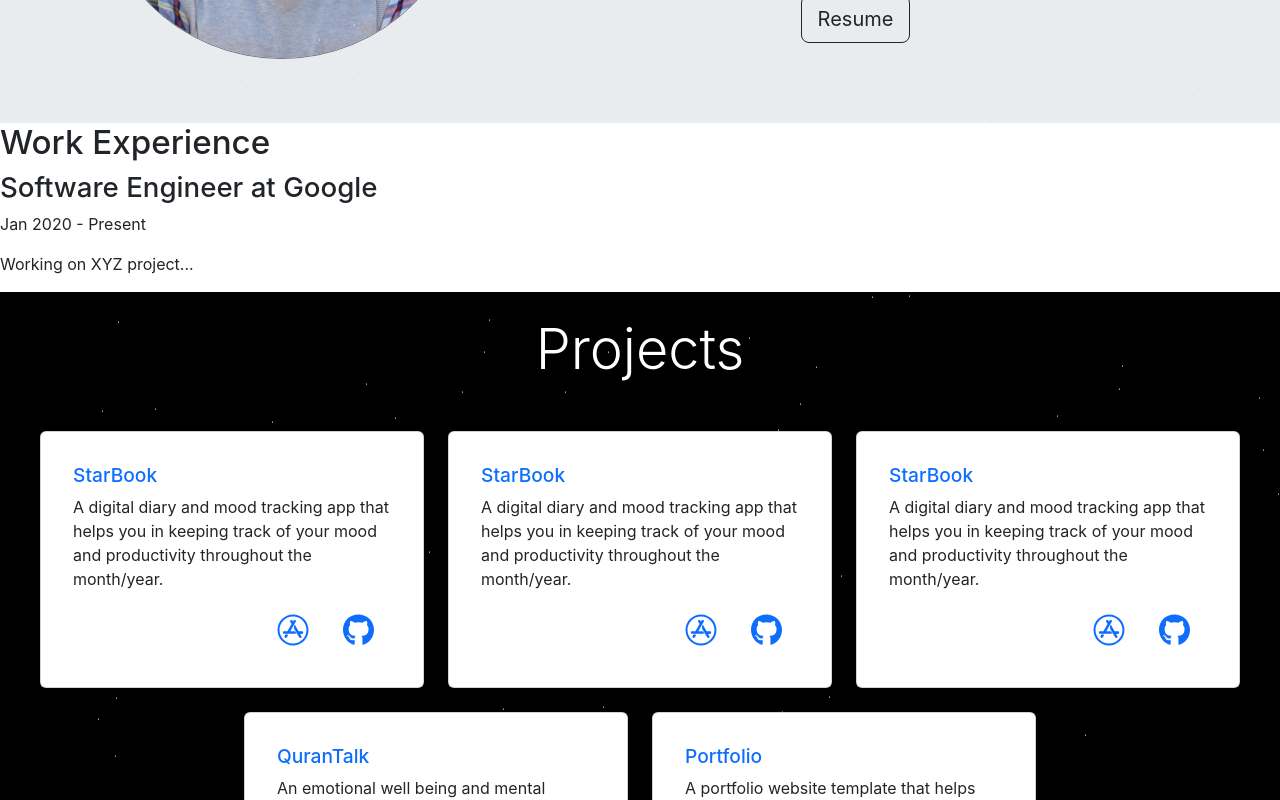
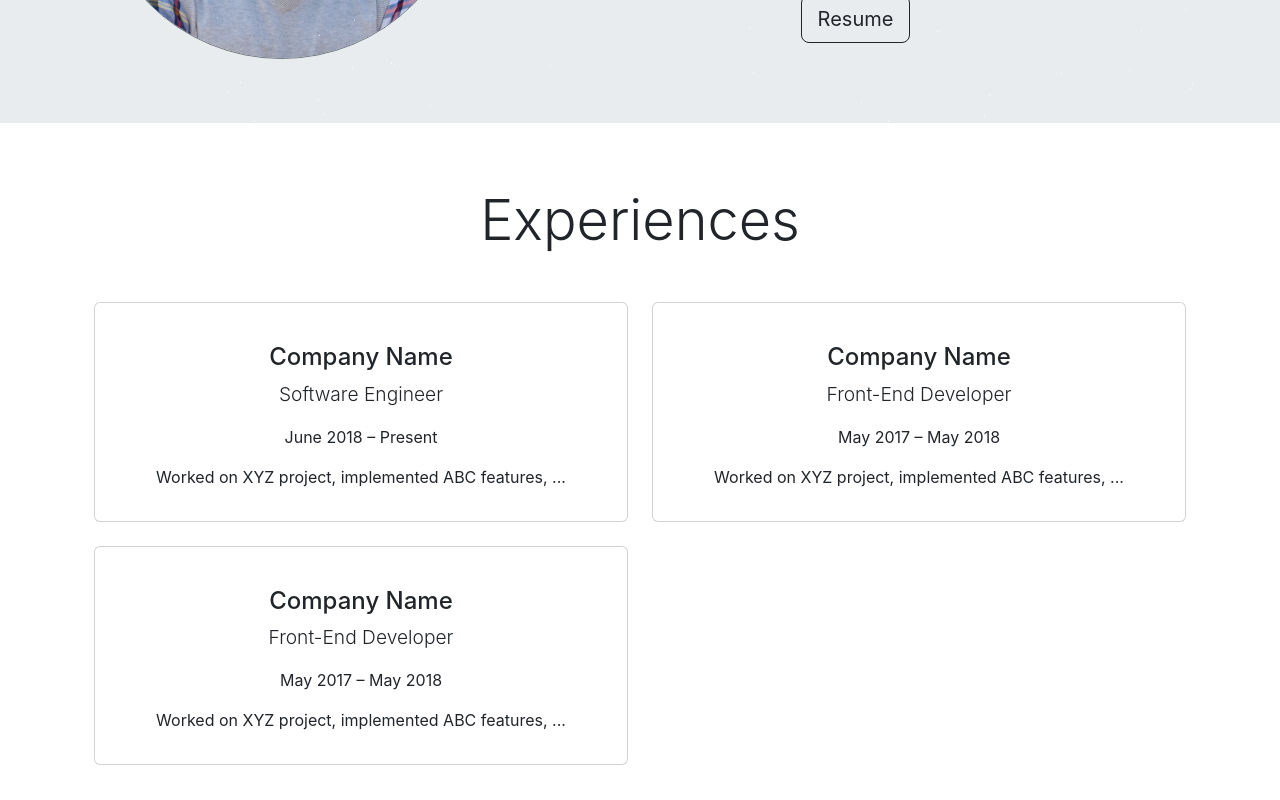
Before and after one commit to nani2357/my_portfolio_website, a React (Create React App) app in the folder home-master/: page / in a window 1280 px wide. Shown: the part 1180-1980 px from the top of the page. Built offline with nearby package versions, Linux system fonts and the light colour scheme; no server answers.

Commit message:
experince added

```diff
--- a/home-master/src/App.js
+++ b/home-master/src/App.js
@@ -25,8 +25,8 @@ import Experience from "./components/home/Experience";
 
 import StaticProjects from './components/home/StaticProjects';
 import { projects } from './editable-stuff/config.js';
-import WorkExperience from './components/home/WorkExperience';
-import { workExperience } from './editable-stuff/config.js';
+// import WorkExperience from './components/home/WorkExperience';
+// import { workExperience } from './editable-stuff/config.js';
 
 const Home = React.forwardRef((props, ref) => {
   return (
@@ -52,7 +52,7 @@ const Home = React.forwardRef((props, ref) => {
           <Experience experiences={experiences}/>
         )
       }
-      <WorkExperience experiences={workExperience.experiences} />
+      {/*<WorkExperience experiences={workExperience.experiences} /> */}
       <StaticProjects heading="Static Projects" projects={projects} />
 
       {repos.show && (
--- a/home-master/src/components/home/ExperienceCard.jsx
+++ b/home-master/src/components/home/ExperienceCard.jsx
@@ -1,21 +1,19 @@
-import React from 'react';
-
-import {
-  Col,
-} from "react-bootstrap";
+import { Col, Card } from "react-bootstrap";
 
 const ExperienceCard = ({ data }) => {
   return (
     <Col lg="6">
-      <div className="pb-5 text-center">
-        <img className=" bg-white mb-3" src={data.companylogo} alt="" />
-        <p className="lead">
-          {data.role}
-          <br />
-          {data.date}
-        </p>
-
-      </div>
+      <Card className="mb-4"> {/* <-- Added Card component */}
+        <Card.Body className="text-center">
+          <img className="bg-white mb-3" src={data.companylogo} alt="" />
+          <h4 style={{ fontSize: '1.5rem' }}>{data.company}</h4> {/* <-- Company name with adjusted font size */}
+          <p className="lead" style={{ fontSize: '1.2rem' }}>
+            {data.role}
+          </p>
+          <p style={{ fontSize: '1rem' }}>{data.date}</p>
+          <p>{data.description}</p> {/* <-- Description */}
+        </Card.Body>
+      </Card>
     </Col>
   );
 }
--- a/home-master/src/editable-stuff/config.js
+++ b/home-master/src/editable-stuff/config.js
@@ -245,18 +245,30 @@ export const certifications = {
 };
 
 const experiences = {
-  show: false,
+  show: true,
   heading: "Experiences",
   data: [
     {
       role: 'Software Engineer',// Here Add Company Name
-      companylogo: require('../assets/img/dell.png'),
+      company: 'Company Name', // <-- Added company name
+      //companylogo: require('../assets/img/dell.png'),
       date: 'June 2018 – Present',
+      description: 'Worked on XYZ project, implemented ABC features, ...', // <-- Added description
+
     },
     {
       role: 'Front-End Developer',
-      companylogo: require('../assets/img/boeing.png'),
+      company: 'Company Name', // <-- Added company name
+      //companylogo: require('../assets/img/boeing.png'),
       date: 'May 2017 – May 2018',
+      description: 'Worked on XYZ project, implemented ABC features, ...',
+    },
+    {
+      role: 'Front-End Developer',
+      company: 'Company Name', // <-- Added company name
+      //companylogo: require('../assets/img/boeing.png'),
+      date: 'May 2017 – May 2018',
+      description: 'Worked on XYZ project, implemented ABC features, ...',
     },
   ]
 }
```
